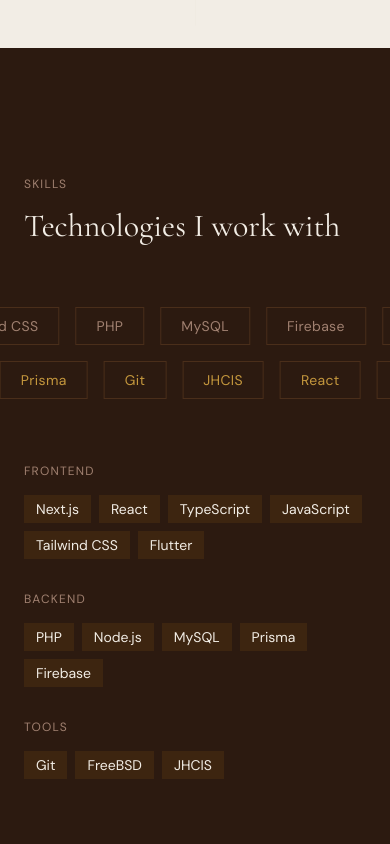
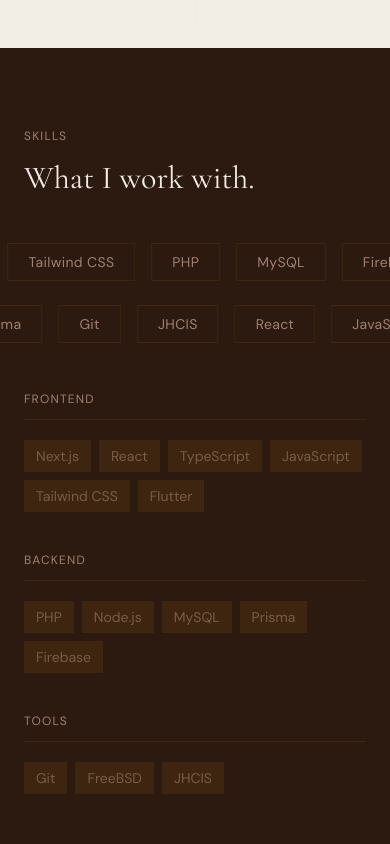
Before and after one commit to Magub-zwp/suwapit-portfolio, a Next.js app: page / in a window 390 px wide. Shown: the part 860-1704 px from the top of the page. Built offline with nearby package versions, Linux system fonts and the light colour scheme.

Commit message:
fix: Skills — marquee rows, category grid, mobile spacing

```diff
--- a/src/components/sections/Skills.tsx
+++ b/src/components/sections/Skills.tsx
@@ -6,77 +6,73 @@ const CATEGORIES = [
   { key: "tools",    label: "Tools"    },
 ] as const;
 
+type CategoryKey = typeof CATEGORIES[number]["key"];
+
 export default function Skills() {
   const track = [...skills, ...skills, ...skills, ...skills];
-
   const row1 = track.filter((_, i) => i % 2 === 0);
   const row2 = track.filter((_, i) => i % 2 === 1);
 
+  const grouped = CATEGORIES.reduce<Record<CategoryKey, typeof skills>>(
+    (acc, { key }) => {
+      acc[key] = skills.filter((s) => s.category === key);
+      return acc;
+    },
+    { frontend: [], backend: [], tools: [] }
+  );
+
   return (
-    <section id="skills" className="py-32 bg-dark overflow-hidden">
-
-      {/* Heading */}
-      <div className="max-w-5xl mx-auto px-6 mb-16">
-        <p className="font-sans text-xs tracking-widest uppercase text-subtle mb-4">
-          Skills
-        </p>
+    <section id="skills" className="py-20 md:py-32 bg-dark overflow-hidden">
+      <div className="max-w-5xl mx-auto px-6 mb-12 md:mb-16">
+        <p className="font-sans text-xs tracking-widest uppercase text-subtle mb-4">Skills</p>
         <h2
           className="font-serif text-cream leading-tight"
           style={{ fontSize: "clamp(2rem, 5vw, 3.5rem)" }}
         >
-          Technologies I work with
+          What I work with.
         </h2>
       </div>
-
-      {/* Marquee row 1 - left */}
-      <div className="mb-4">
+      <div className="mb-6 overflow-hidden">
         <div
-          className="flex gap-4 animate-marquee-left"
-          style={{ width: "max-content" }}
+          className="flex gap-4 w-max"
+          style={{ animation: "marquee-left 40s linear infinite" }}
         >
           {row1.map((s, i) => (
             <span
               key={i}
-              className="px-5 py-2 border border-border-dark font-sans text-sm text-subtle tracking-wide whitespace-nowrap"
+              className="flex-shrink-0 px-5 py-2 border border-dark-2 text-subtle font-sans text-sm tracking-wide"
             >
               {s.name}
             </span>
           ))}
         </div>
       </div>
-
-      {/* Marquee row 2 - right */}
-      <div className="mb-16">
+      <div className="mb-12 md:mb-16 overflow-hidden">
         <div
-          className="flex gap-4 animate-marquee-right"
-          style={{ width: "max-content" }}
+          className="flex gap-4 w-max"
+          style={{ animation: "marquee-right 36s linear infinite" }}
         >
           {row2.map((s, i) => (
             <span
               key={i}
-              className="px-5 py-2 border border-border-dark font-sans text-sm text-gold tracking-wide whitespace-nowrap"
+              className="flex-shrink-0 px-5 py-2 border border-dark-2 text-subtle font-sans text-sm tracking-wide"
             >
               {s.name}
             </span>
           ))}
         </div>
       </div>
-
-      {/* Category grid */}
-      <div className="max-w-5xl mx-auto px-6">
-        <div className="grid grid-cols-1 gap-8 md:grid-cols-3">
+      <div className="max-w-5xl mx-auto px-6 grid grid-cols-1 gap-10 md:gap-12 md:grid-cols-3">
         {CATEGORIES.map(({ key, label }) => (
           <div key={key}>
-              <p className="font-sans text-xs tracking-widest uppercase text-subtle mb-4">
+            <p className="font-sans text-xs tracking-widest uppercase text-subtle mb-5 pb-3 border-b border-dark-2">
               {label}
             </p>
             <div className="flex flex-wrap gap-2">
-                {skills
-                  .filter((s) => s.category === key)
-                  .map((s) => (
+              {grouped[key].map((s) => (
                 <span
                   key={s.name}
-                      className="px-3 py-1 bg-dark-2 font-sans text-sm text-cream"
+                  className="px-3 py-1.5 bg-dark-2 text-muted font-sans text-sm"
                 >
                   {s.name}
                 </span>
@@ -85,8 +81,6 @@ export default function Skills() {
           </div>
         ))}
       </div>
-      </div>
-
     </section>
   );
 }
--- a/src/data/skills.ts
+++ b/src/data/skills.ts
@@ -1,21 +1,21 @@
 export type Skill = {
   name: string;
-  category: "frontend" | "backend" | "tools" | "other";
+  category: "frontend" | "backend" | "tools";
 };
 
 export const skills: Skill[] = [
-  { name: "Next.js", category: "frontend" },
-  { name: "React", category: "frontend" },
-  { name: "TypeScript", category: "frontend" },
-  { name: "JavaScript", category: "frontend" },
+  { name: "Next.js",      category: "frontend" },
+  { name: "React",        category: "frontend" },
+  { name: "TypeScript",   category: "frontend" },
+  { name: "JavaScript",   category: "frontend" },
   { name: "Tailwind CSS", category: "frontend" },
-  { name: "Flutter", category: "frontend" },
-  { name: "PHP", category: "backend" },
-  { name: "Node.js", category: "backend" },
-  { name: "MySQL", category: "backend" },
-  { name: "Prisma", category: "backend" },
-  { name: "Firebase", category: "backend" },
-  { name: "Git", category: "tools" },
-  { name: "FreeBSD", category: "tools" },
-  { name: "JHCIS", category: "tools" },
+  { name: "Flutter",      category: "frontend" },
+  { name: "PHP",          category: "backend"  },
+  { name: "Node.js",      category: "backend"  },
+  { name: "MySQL",        category: "backend"  },
+  { name: "Prisma",       category: "backend"  },
+  { name: "Firebase",     category: "backend"  },
+  { name: "Git",          category: "tools"    },
+  { name: "FreeBSD",      category: "tools"    },
+  { name: "JHCIS",        category: "tools"    },
 ];
```
Lines whose indentation alone changed are shown as unchanged.
